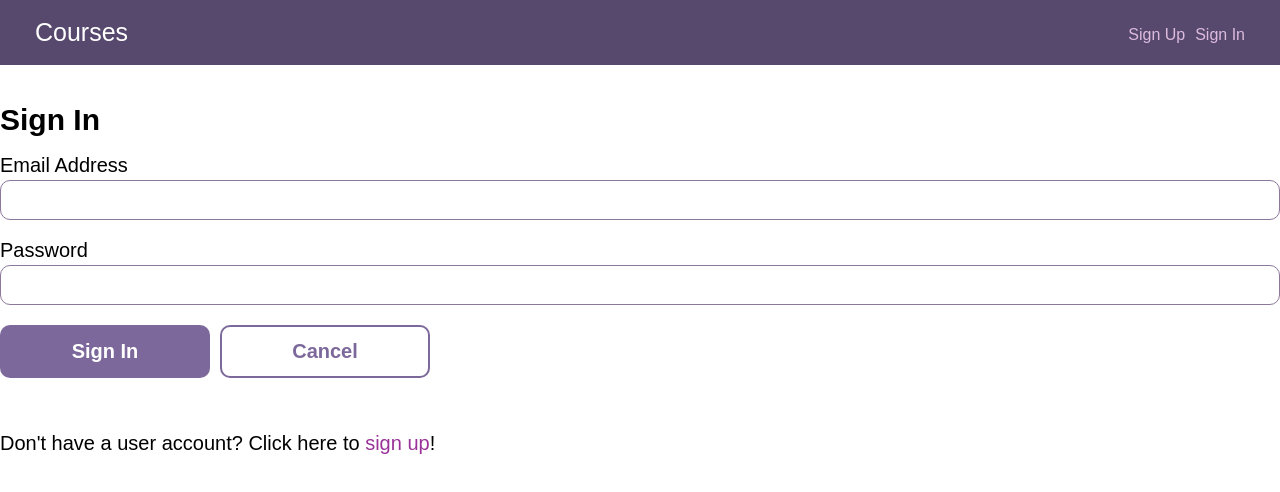
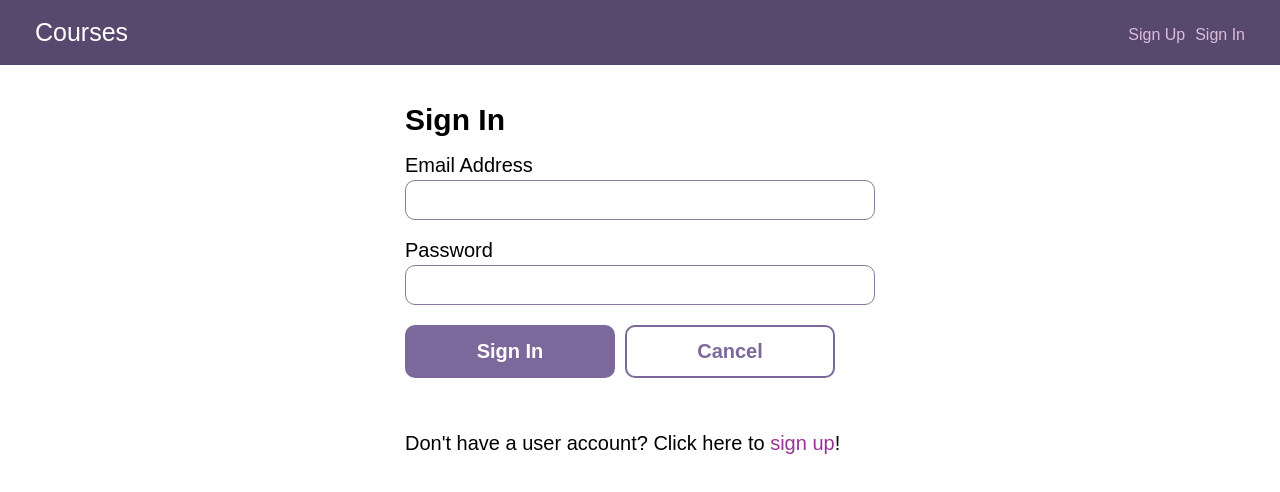
Before and after one commit to Yolisss/client, a React (Create React App) app in the folder client/: page /signin in a window 1280 px wide. Shown: the top 492 px of the page. Built offline with nearby package versions, Linux system fonts and the light colour scheme.

Commit message:
added className and main element

```diff
--- a/client/src/components/UserSignIn.js
+++ b/client/src/components/UserSignIn.js
@@ -41,7 +41,8 @@ const UserSignIn = () => {
     navigate("/");
   };
   return (
-    <div>
+    <main>
+      <div className="form--centered">
         <h2>Sign In</h2>
         <ErrorsDisplay errors={errors} />
         <form onSubmit={handleSubmit}>
@@ -66,6 +67,7 @@ const UserSignIn = () => {
           <Link to="/signup">sign up</Link>!
         </p>
       </div>
+    </main>
   );
 };
 
```
Lines whose indentation alone changed are shown as unchanged.
